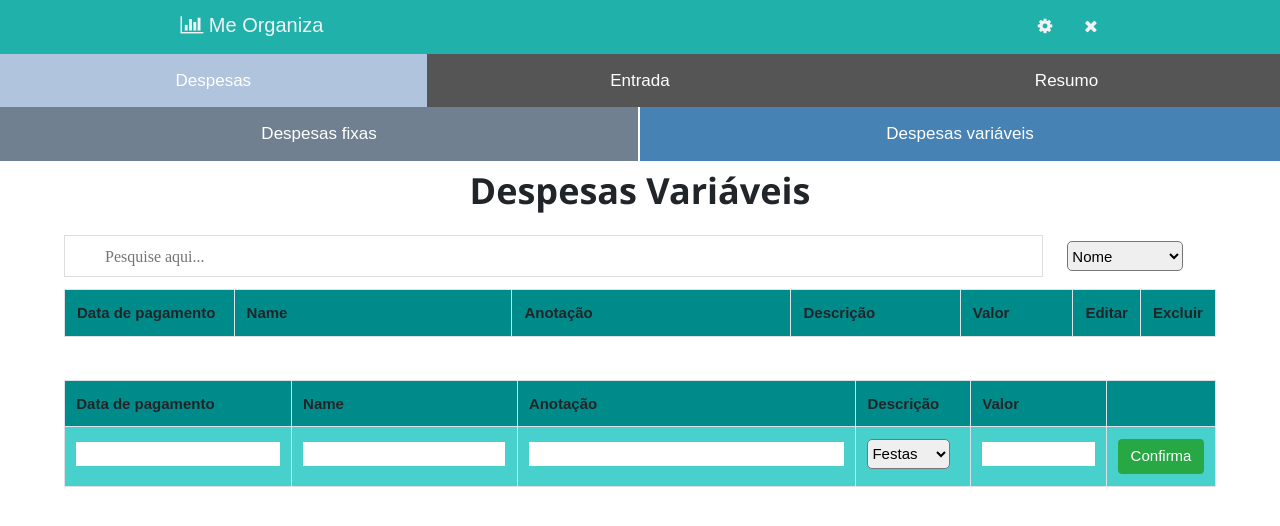
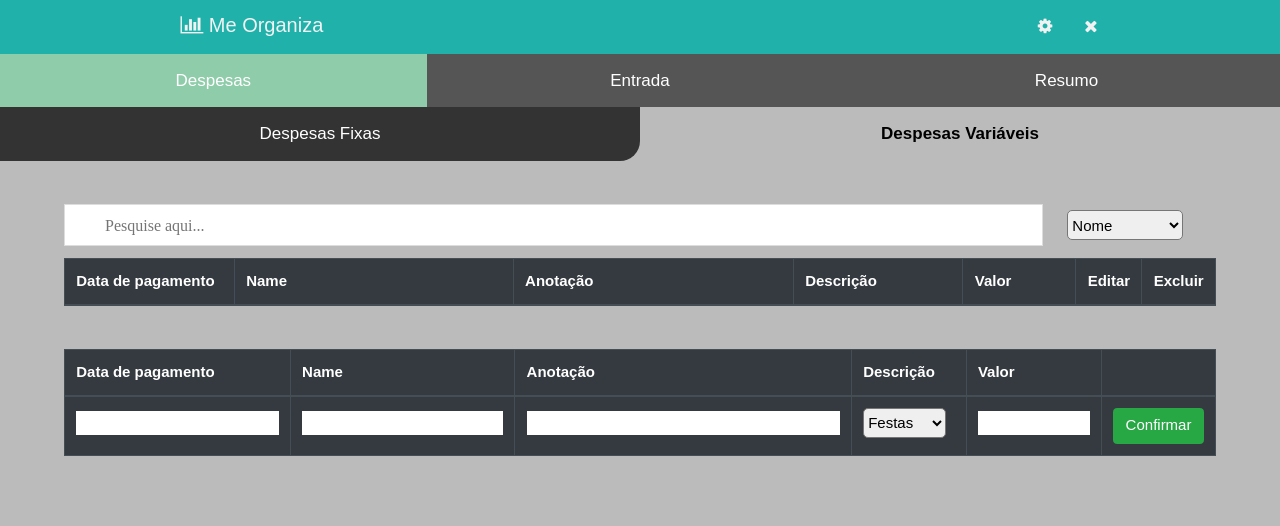
Before and after one commit to Ueverton21/meorganiza, a PHP site: page /despesas_variaveis/ in a window 1280 px wide. Shown: the top 526 px of the page. Run offline with PHP 8.4, Linux system fonts and the light colour scheme; the visitor is signed in with stand-in values (Sample User, id 1); data that the repository does not hold is empty; some libraries are stand-ins or nearby versions.

Commit message:
Correção e mudanças no design das páginas de despesas fixas e variáveis

```diff
--- a/css/pagina.css
+++ b/css/pagina.css
@@ -2,6 +2,11 @@ body, html {
   height: 100% 0 auto;
   margin: 0;
   font-family: Arial, Helvetica, sans-serif;
+  color: '#FFF';
+}
+
+body{
+  background-color: #BBB;
 }
 
 /* Style tab links */
@@ -35,7 +40,7 @@ body, html {
 /* Style the tab content (and add height:100% for full page content) */
 .tabcontent {
   width: 90%;
-  margin: 0 auto 20px auto;
+  margin: 150px auto 20px auto;
   height: 100% 0 auto;
 }
 .tabcontent h1{
@@ -49,7 +54,7 @@ div#Entrada{
 
 /* configuração dos botões que fica na barra superior, deve ter alguns codigos que nem serve pelo projeto anterior */
 .barra {
-  background-color: rgb(32, 178, 170) ;
+  background-color: #20b2aa ;
   overflow: hidden;
 }
 
@@ -118,44 +123,6 @@ div#Entrada{
   margin-bottom: 12px;
 }
 
-#myTable {
-  width: 100%; /* Full-width */
-  border: 1px solid #ddd; /* Add a grey border */
-  font-size: 15px; /* Increase font-size */
-}
-
-#myTable th, #myTable td {
-  text-align: left; /* Left-align text */
-  padding: 12px; /* Add padding */
-}
-
-#myTable tr {
-
-  border-bottom: 1px solid #ddd;
-}
-
-#myTable tr.header {
-
-  background-color: #008B8B;
-}
-#myTable tr:hover {
-
-  background-color: #48D1CC;
-}
-
-#tabeladeimplementacao tr.header {
-
-  background-color: #008B8B;
-}
-#tabeladeimplementacao tr td {
-
-  background-color: #48D1CC;
-}
-
-
-
-
-
 .alert {
   padding: 20px;
   background-color: #f44336; /* Red */
@@ -199,3 +166,11 @@ a.btn-paginacao button{
   padding: 5px 10px;
   font-weight: bold;
 }
+
+/*MENU DESPESAS ESTILOS*/
+span.tab-menu{
+  color: #000;
+  padding: 10px;
+  background-color: #FFF;
+  border-radius: 5px;
+}
--- a/despesas_variaveis/index.php
+++ b/despesas_variaveis/index.php
@@ -62,16 +62,16 @@
     </div>
   </div>
 
-  <a href="../despesas_fixas" class="tablink" style="background-color: #B0C4DE">Despesas</a>
+  <a href="../despesas_fixas" class="tablink" style="background-color: #8FCCAA">Despesas</a>
   <a href="../entrada" class="tablink">Entrada</a>
   <a href="../resumo" class="tablink">Resumo</a>
-  <a href="../despesas_fixas/" style="width:50%;Background-color:#708090;border-right:2px solid;"class="tablink vf">Despesas fixas</a>
-  <a href="" style="width:50%;Background-color:#4682B4;" class="tablink vf">Despesas variáveis</a>
+
+  <a href="../despesas_fixas/" style="width:50%;Background-color:#999; Background-color:#333; border-bottom-right-radius: 20px;"class="tablink vf">Despesas Fixas</a>
+  <a href="" style="width:50%;color: #000; background-color: #BBB; font-weight: bold;" class="tablink vf">Despesas Variáveis</a>
 
 
   <div id="Despesas" class="tabcontent">
-    <h1 style="text-align: center; margin-top: 10%;margin-bottom: 2%;">Despesas Variáveis</h1>
-      <form>
+    <form >
       <input class="fa fa-search" type="text" id="myInput" placeholder="Pesquise aqui...">
       <select style="width: 10%; border-radius: 5px;height: 30px; margin-left:20px;">
           <option  >Data</option>
@@ -79,7 +79,8 @@
       </select>
     </form>
 
-  <table class="table-bordered" id="myTable">
+  <table class="table table-bordered table-light table-hover">
+    <thead class="thead-dark">
       <tr class="header">
           <th style="width:15%;">Data de pagamento</th>
           <th style="width:25%;">Name</th>
@@ -89,6 +90,7 @@
           <th style="width:5%;">Editar</th>
           <th style="width:5%;">Excluir</th>
       </tr>
+    </thead>
     <tbody>
     <?php
           while($linha = mysqli_fetch_assoc($resulta_conta)){
@@ -137,7 +139,8 @@
     <?php
     ?>
 
-    <table class="table table-bordered" id="tabeladeimplementacao" >
+    <table class="table table-dark table-bordered" id="tabeladeimplementacao" >
+      <thead class="thead-dark">
         <tr class="header">
           <th style="width:20%;">Data de pagamento</th>
           <th style="width:20%;">Name</th>
@@ -145,8 +148,8 @@
           <th style="width:10%;">Descrição</th>
           <th style="width:12%;">Valor</th>
           <th style="width:8%;"></th>
-
         </tr>
+      </thead>
 
       <tr>
           <td><input name="data" id="data" style="width:100%; margin-top: 3px;border: 3px;"></input></td>
@@ -159,7 +162,7 @@
                 <option value="Outro">Outro</option>
               </select></td>
           <td><input name="valor" id="valor" style="width:100%; margin-top: 3px;border: 3px;"></input></td>
-          <td><button nome="add-despesa" id="adi" class="btn btn-success" type="submit" >Confirma</button></td>
+          <td><button nome="add-despesa" id="adi" class="btn btn-success" type="submit" >Confirmar</button></td>
       </tr>
     </table>
 
--- a/entrada/index.html
+++ b/entrada/index.html
@@ -31,7 +31,7 @@
       </div>
     </div>
     <a href="../despesas_fixas" class="tablink" >Despesas</a>
-    <a href="" class="tablink" style="background-color:   #20B2AA" >Entrada</a>
+    <a href="" class="tablink" style="background-color: #20B2AA" >Entrada</a>
     <a href="../resumo" class="tablink">Resumo</a>
 
     <div id="Entrada">
--- a/resumo/index.php
+++ b/resumo/index.php
@@ -30,9 +30,8 @@
 
 </div>
   <div class="right">
-   <a href="#" ><i class="fa fa-cog"></i></a>
-
-       <a href="../php/logout.php" ><i class="fa fa-close"></i></a>
+    <a href="#" ><i class="fa fa-cog"></i></a>
+    <a href="../php/logout.php" ><i class="fa fa-close"></i></a>
   </div>
 </div>
 <a href="../despesas_fixas" class="tablink"  >Despesas</a>
```
Also changed, not shown: despesas_fixas/index.php (+9 -6 lines). Lines whose indentation alone changed are shown as unchanged.
